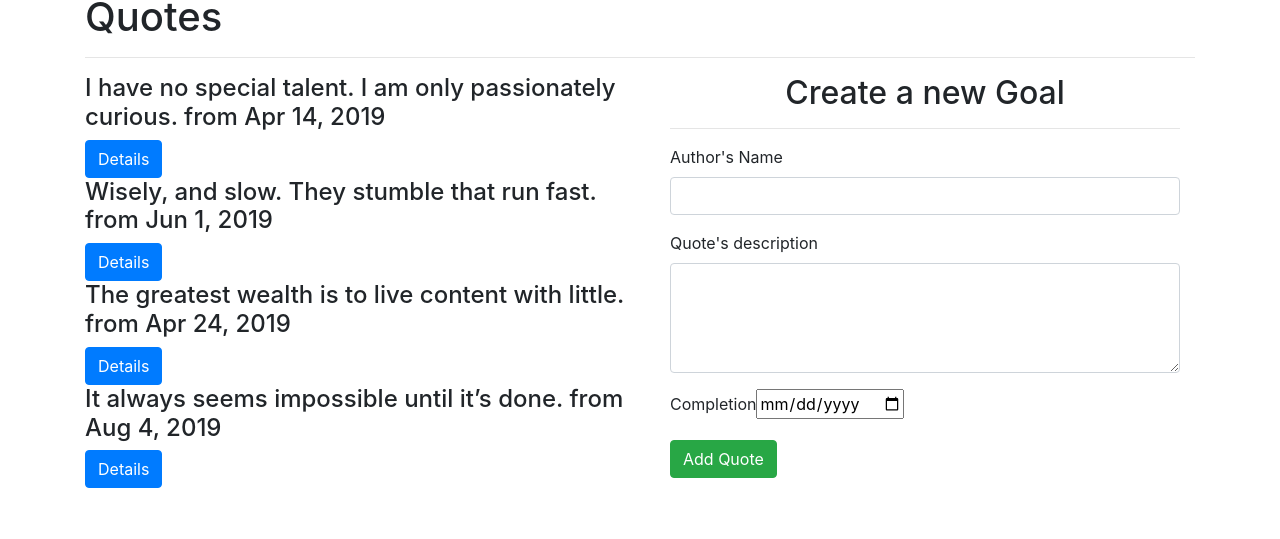
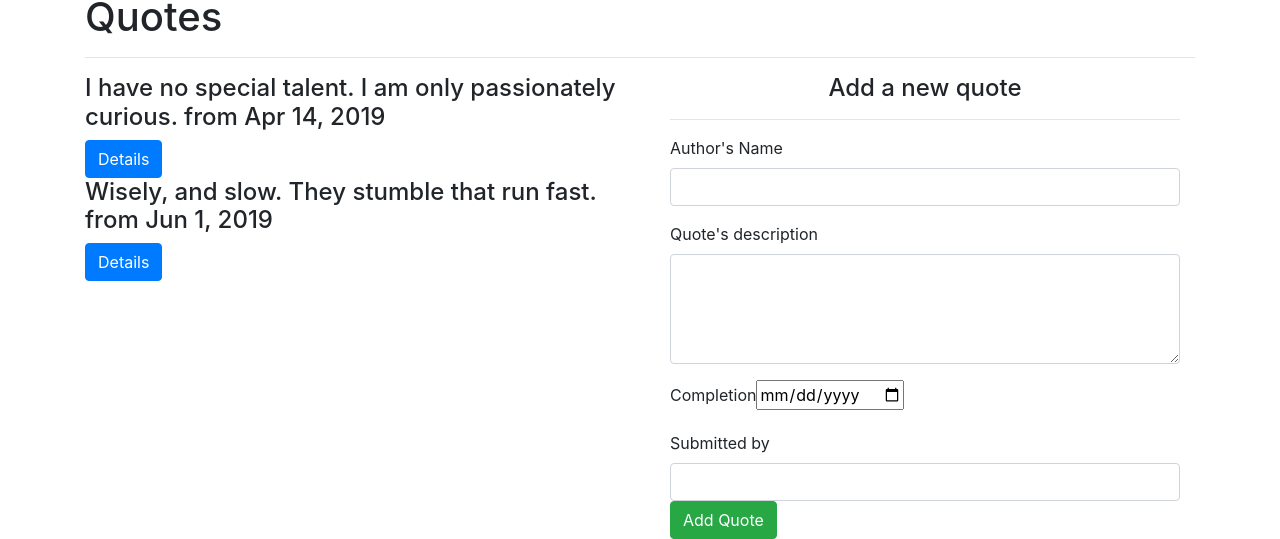
Before and after one commit to dianeujeneza/quotes, an Angular app: page / in a window 1280 px wide. Shown: the part 288-827 px from the top of the page. Before the commit the page ends 800 px from the top, so only its background shows below. Built offline with nearby package versions, Linux system fonts and the light colour scheme.

Commit message:
edited the form

```diff
--- a/src/app/date-count.pipe.ts
+++ b/src/app/date-count.pipe.ts
@@ -10,10 +10,10 @@ export class DateCountPipe implements PipeTransform {
     var dateDifference = Math.abs(value - todayWithNoTime) //returns value in miliseconds
     const secondsInDay = 86400; //60 seconds * 60 minutes in an hour * 24 hours in a day
     var dateDifferenceSeconds = dateDifference*0.001; //converts miliseconds to seconds
-    var dateCounter = dateDifferenceSeconds/secondsInDay;
+    var dateCount = dateDifferenceSeconds/secondsInDay;
 
-    if (dateCounter >= 1 && value > todayWithNoTime){
-      return dateCounter;
+    if (dateCount >= 1 && value > todayWithNoTime){
+      return dateCount;
     }else{
       return 0;
     }
--- a/src/app/quote-detail/quote-detail.component.html
+++ b/src/app/quote-detail/quote-detail.component.html
@@ -1,6 +1,7 @@
 <p>{{quote.name}}</p>
 <p>This quote last for {{quote.completeDate|dateCount}} days</p>
 <!-- <button (click)= 'quoteComplete(true)'>Complete</button> -->
+<p>{{quote.sname}}</p>
 <button (click)= 'quoteDelete(true)'>Delete Quote</button>
 <p class="card-text">upVotes: {{upVotes}}</p>
   <p class="card-text">downVotes: {{downVotes}}</p>
--- a/src/app/quote-form/quote-form.component.html
+++ b/src/app/quote-form/quote-form.component.html
@@ -1,5 +1,5 @@
 <div class="container-fluid">
-        <h2 class="text-center">Create a new Goal</h2>
+        <h4 class="text-center">Add a new quote</h4>
         <hr>
         <form #goalForm='ngForm' (ngSubmit)='submitGoal()'>
             <div class="form-group">
@@ -20,6 +20,8 @@
                 <input type='date' id="complete" required>
 
             </div>
+            <label for="name">Submitted by</label>
+            <input type="text" required class="form-control" id="sname" [(ngModel)]="newQuote.sname" name="sname" #name="ngModel">
             <button type="submit" class="btn btn-success">Add Quote</button>
         </form>
       </div>
--- a/src/app/quote-form/quote-form.component.ts
+++ b/src/app/quote-form/quote-form.component.ts
@@ -8,7 +8,7 @@ import { Quote } from '../quote';
 })
 export class QuoteFormComponent implements OnInit {
 
-  newQuote = new Quote(0,"","",new Date());
+  newQuote = new Quote(0,"","","",new Date());
 
   @Output() addQuote = new EventEmitter<Quote>();
 
--- a/src/app/quote.ts
+++ b/src/app/quote.ts
@@ -1,6 +1,7 @@
 export class Quote {
+
     showName: boolean;
-  constructor(public id: number,public name: string,public description: string, public completeDate: Date){
+  constructor(public id: number,public name: string,public description: string,public sname:string, public completeDate: Date){
     this.showName=false;
   }
 }
--- a/src/app/quote/quote.component.ts
+++ b/src/app/quote/quote.component.ts
@@ -10,10 +10,10 @@ import { Quote } from '../quote';
 
 export class QuoteComponent implements OnInit {
   quotes: Quote[] = [
-    new Quote(1,'Albert Einstein','I have no special talent. I am only passionately curious.',new Date(2019,3,14)),
-    new Quote(2,'William Shakespeare ','Wisely, and slow. They stumble that run fast.',new Date(2019,5,1)),
-    new Quote(3,'Plato','The greatest wealth is to live content with little. ',new Date(2019,3,24)),
-    new Quote(4,'Nelson Mandela','It always seems impossible until it’s done. ',new Date(2019,7,4)),
+    new Quote(1,'Albert Einstein','I have no special talent. I am only passionately curious.',"Ddi",new Date(2019,3,14)),
+    new Quote(2,'William Shakespeare ','Wisely, and slow. They stumble that run fast.',"Ddi",new Date(2019,5,1)),
+    // new Quote(3,'Plato','The greatest wealth is to live content with little. ',new Date(2019,3,24)),
+    // new Quote(4,'Nelson Mandela','It always seems impossible until it’s done. ',new Date(2019,7,4)),
 
   ];
 
```
